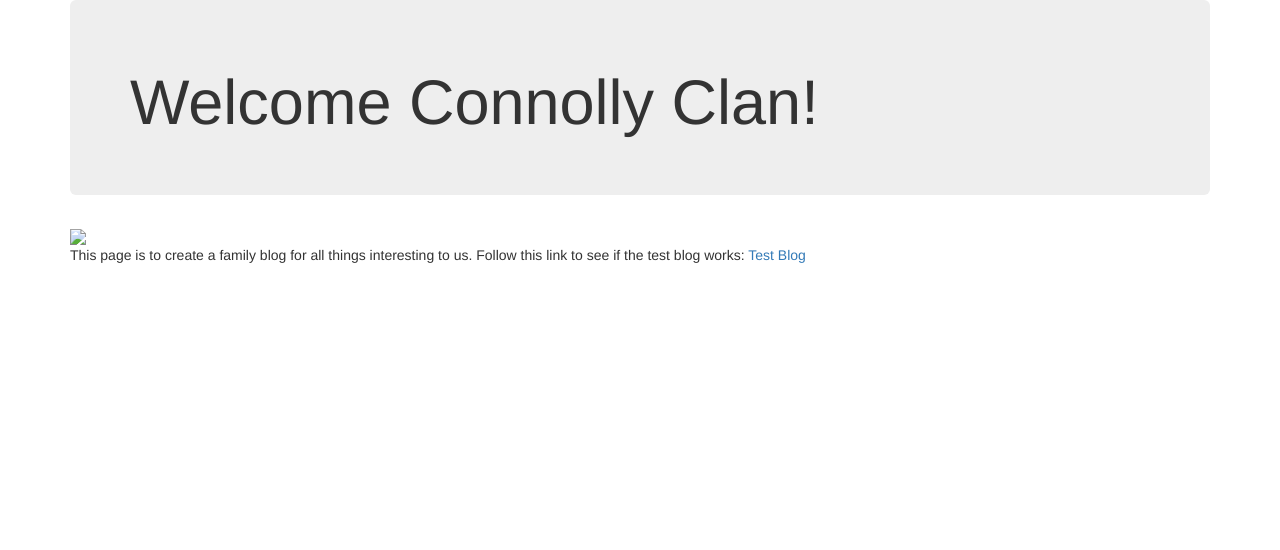
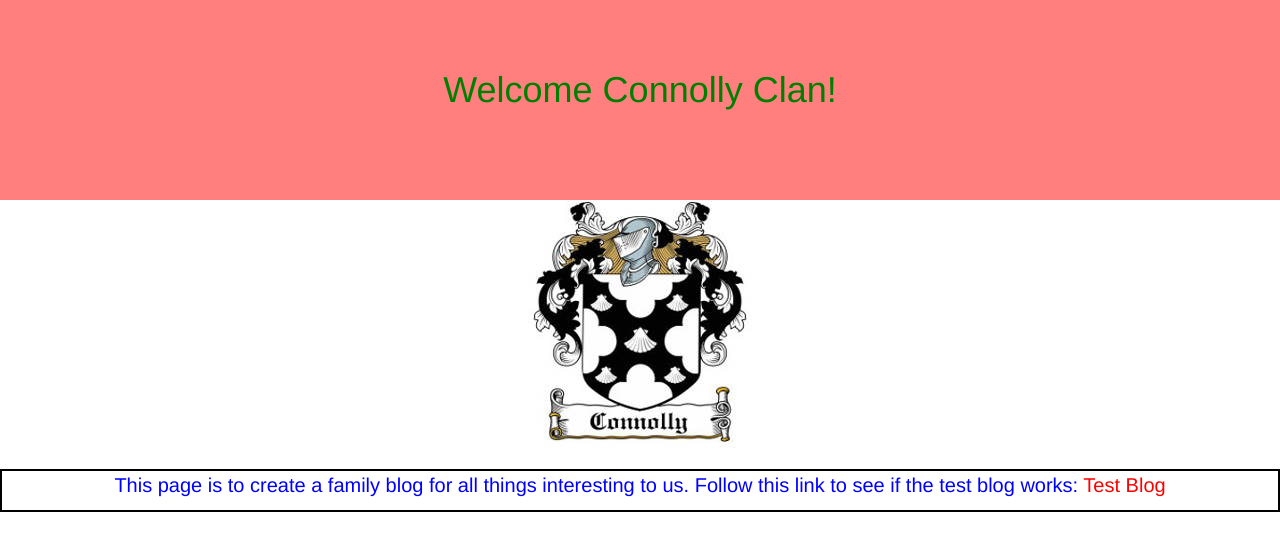
Before and after one commit to jiconnol/personal_site, a plain HTML site: page index.html in a window 1280 px wide. Drawn offline with nearby package versions, Linux system fonts and the light colour scheme.

Commit message:
First CSS Styles Added

```diff
--- a/index.html
+++ b/index.html
@@ -1,23 +1,53 @@
 <!DOCTYPE html>
 <html>
 <head>
+<style>
+  /*Global Styles*/
+  html {
+    font-size: 18px
+  }
+  p a {
+    color: red;
+  }
+  /*Hero Styles*/
+  .hero {
+  background-color: rgba(255, 0, 0, 0.5);
+  text-align: center;
+  padding: 50px;
+  color: green;
+  height: 25vh;
+  }
+/*Class Styles*/
+  .image {
+  text-align: center;
+  }
+  .content {
+  text-align: center;
+  border: 2px solid black;
+  color: blue;
+  font-size: 2rem;
+}
+</style>
   <meta charset="utf-8">
   <meta name="viewport" content="width=device-width, initial-scale=1">
   <link rel="stylesheet" href="http://maxcdn.bootstrapcdn.com/bootstrap/3.3.0/css/bootstrap.min.css">
-<title>Family Blog</title>
+<title>My Blog</title>
 </head>
-
-
 <body>
-  <div class="container">
-  <div class="jumbotron">
+  <div class="hero">
   <h1>Welcome Connolly Clan!</h1>
-</div>
-  <img src="images/connolly-coat-of-arms.jpg">
+  </div>
+  <div class="image">
+    <a href="https://www.learnenough.com/css-and-layout-tutorial-tutorial/css/box">
+    <img src="images/connolly-coat-of-arms.jpg">
+    </a>
+  </div>
+  <div class="content">
   <p>
     This page is to create a family blog for all things interesting to us. Follow this link to see if the test blog works:
     <a href="test-blog.html">Test Blog</a>
   </p>
+</div>
 
 </body>
 </html>
```
Also changed, not shown: images/connolly-coat-of-arms.jpg (added).
